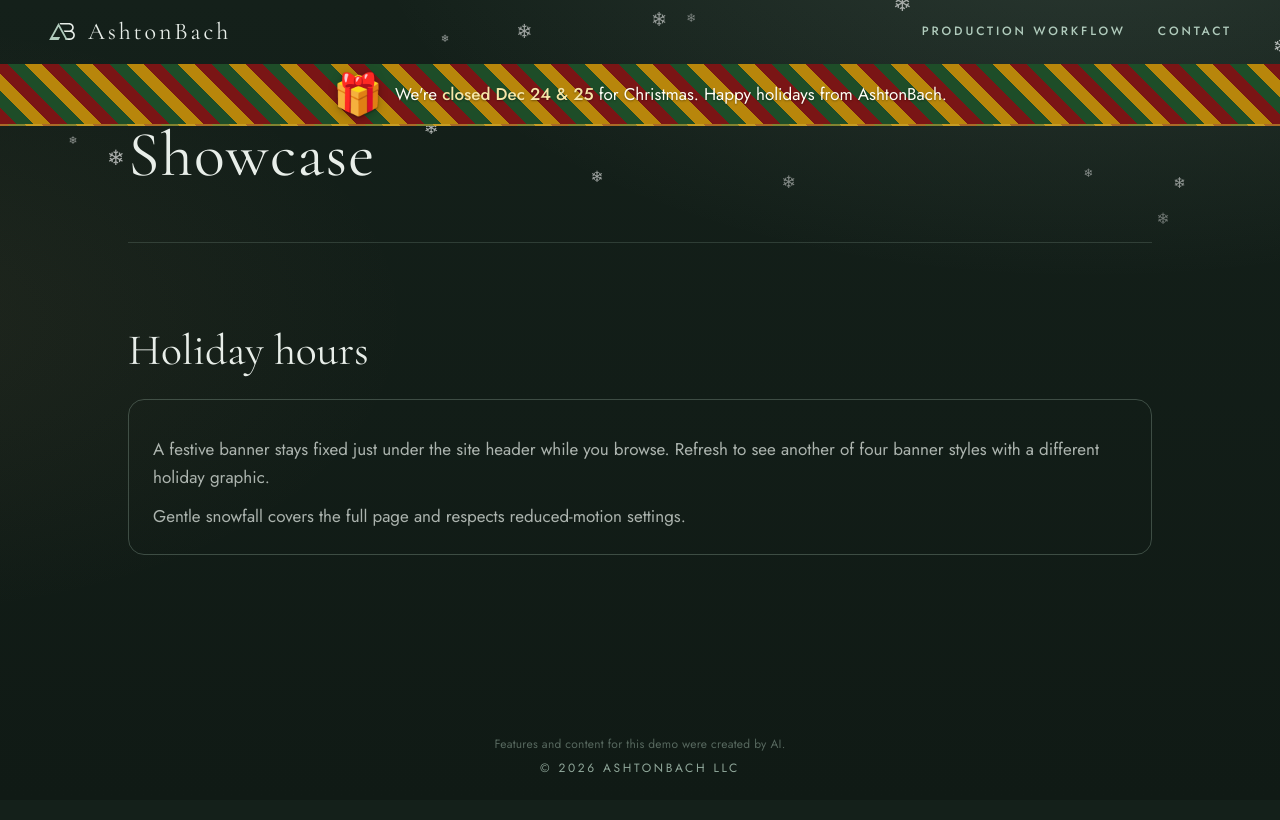
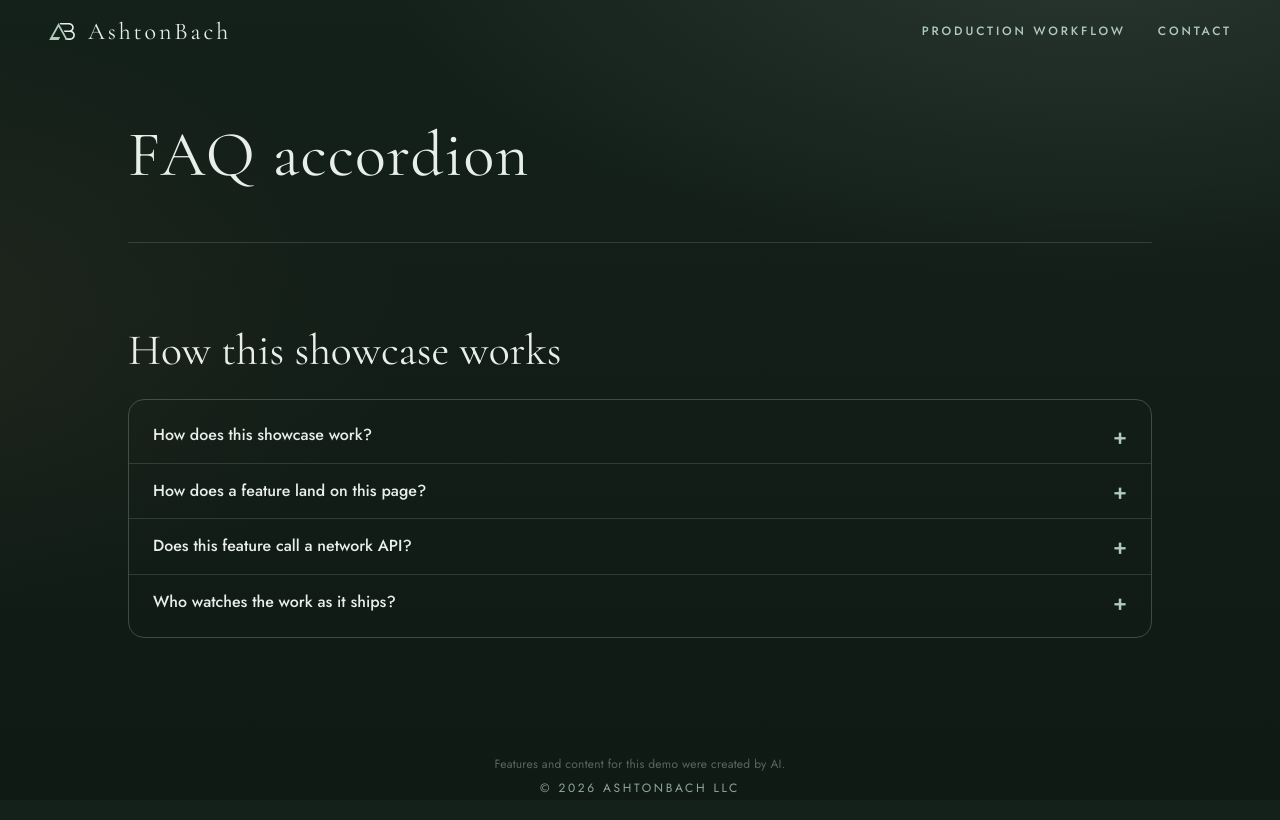
Before and after one commit to ashtonbach/agent-showcase, a Next.js app: page / in a window 1280 px wide. Built offline with nearby package versions, Linux system fonts and the light colour scheme.

Commit message:
Feature: merged by Rowan (AI reviewer) after REVIEW: APPROVE ea30d16 (#sc/faq-accordion-tn6vpp)
Merged by Rowan (AI reviewer) after REVIEW: APPROVE ea30d16 and kit-gate PASS (via merge_confirm).

```diff
--- a/app/lab/current.json
+++ b/app/lab/current.json
@@ -1 +1 @@
-{"slug":"custom-1792469967"}
+{"slug":"faq-accordion"}
--- a/app/lab/custom-1792469967/index.tsx
+++ /dev/null
@@ -1,89 +0,0 @@
-"use client";
-import { useEffect, useState, type CSSProperties } from "react";
-
-const VARIATIONS = [
-  { emoji: "🎄", accent: "lab-v0" },
-  { emoji: "⭐", accent: "lab-v1" },
-  { emoji: "🎁", accent: "lab-v2" },
-  { emoji: "❄️", accent: "lab-v3" },
-];
-
-const css = `
-.lab-wrap{width:min(720px,100%);margin:8px auto 56px;padding-top:108px}
-.lab-banner{position:fixed;left:0;right:0;top:var(--header-h,64px);z-index:18;max-height:100px;display:flex;align-items:center;justify-content:center;padding:10px 16px;box-sizing:border-box;border-bottom:2px solid rgba(212,175,55,.55);pointer-events:none}
-.lab-v0{background:linear-gradient(90deg,#8b1a1a,#1a5c2e 50%,#8b6914)}
-.lab-v1{background:linear-gradient(135deg,#6d1212,#2d6b3a 40%,#c9a227 80%)}
-.lab-v2{background:repeating-linear-gradient(45deg,#7a1515,#7a1515 12px,#1e4d28 12px,#1e4d28 24px,#b8860b 24px,#b8860b 36px)}
-.lab-v3{background:linear-gradient(180deg,#9b2222,#246b38);border-top:3px solid #d4af37}
-.lab-banner-inner{display:flex;align-items:center;gap:12px;max-width:960px;color:#fffef5;text-align:center;font-family:var(--sans);font-size:clamp(14px,2.8vw,17px);line-height:1.35;text-shadow:0 1px 2px rgba(0,0,0,.35)}
-.lab-banner-art{font-size:clamp(28px,6vw,40px);line-height:1;filter:drop-shadow(0 2px 4px rgba(0,0,0,.25))}
-.lab-banner strong{color:#f5e6a8;font-weight:500}
-.lab-card{border:1px solid rgba(176,203,188,.28);border-radius:16px;padding:24px;color:var(--mist)}
-.lab-card p{margin-top:12px;color:var(--muted)}
-.lab-h2{font-family:var(--serif);font-weight:400;font-size:30px;color:var(--mist);margin-bottom:16px}
-.lab-snow{position:fixed;inset:0;z-index:12;pointer-events:none;overflow:hidden}
-.lab-flake{position:absolute;top:-8%;color:rgba(255,255,255,.85);font-size:var(--fs,14px);animation:lab-snow-fall var(--dur,12s) linear infinite;animation-delay:var(--del,0s);opacity:var(--op,.7)}
-@keyframes lab-snow-fall{to{transform:translateY(110vh) translateX(20px)}}
-@media (prefers-reduced-motion:reduce){.lab-flake{animation:none;opacity:.35}}
-@media (max-width:600px){.lab-wrap{padding-top:96px}.lab-banner{padding:8px 12px}}
-`;
-
-export default function Lab() {
-  const [variant, setVariant] = useState(0);
-  const [flakes, setFlakes] = useState<{ l: number; fs: number; dur: number; del: number; op: number }[]>([]);
-
-  useEffect(() => {
-    setVariant(Math.floor(Math.random() * 4));
-    setFlakes(
-      Array.from({ length: 28 }, () => ({
-        l: Math.random() * 100,
-        fs: 10 + Math.random() * 14,
-        dur: 8 + Math.random() * 10,
-        del: Math.random() * 8,
-        op: 0.45 + Math.random() * 0.45,
-      }))
-    );
-  }, []);
-
-  const v = VARIATIONS[variant];
-  return (
-    <section data-lab="custom-1792469967" aria-labelledby="lab-holiday-h2" className="lab-wrap">
-      <h2 id="lab-holiday-h2" className="lab-h2">Holiday hours</h2>
-      <div className={`lab-banner ${v.accent}`} aria-live="polite">
-        <div className="lab-banner-inner">
-          <span className="lab-banner-art" aria-hidden="true">{v.emoji}</span>
-          <p>
-            We&apos;re <strong>closed Dec 24 &amp; 25</strong> for Christmas. Happy holidays from AshtonBach.
-          </p>
-        </div>
-      </div>
-      <div className="lab-snow" aria-hidden="true">
-        {flakes.map((f, i) => (
-          <span
-            key={i}
-            className="lab-flake"
-            style={
-              {
-                left: `${f.l}%`,
-                "--fs": `${f.fs}px`,
-                "--dur": `${f.dur}s`,
-                "--del": `${f.del}s`,
-                "--op": f.op,
-              } as CSSProperties
-            }
-          >
-            ❄
-          </span>
-        ))}
-      </div>
-      <div className="lab-card">
-        <p>
-          A festive banner stays fixed just under the site header while you browse. Refresh to see another
-          of four banner styles with a different holiday graphic.
-        </p>
-        <p>Gentle snowfall covers the full page and respects reduced-motion settings.</p>
-      </div>
-      <style>{css}</style>
-    </section>
-  );
-}
--- /dev/null
+++ b/app/lab/faq-accordion/index.tsx
@@ -0,0 +1,50 @@
+"use client";
+
+import { useState } from "react";
+
+const ITEMS = [
+  { id: "faq-how", q: "How does this showcase work?", a: "A live run puts one small feature on this page. Alder writes it, Rowan reviews it, and Cedar checks the preview before the slot stays." },
+  { id: "faq-slot", q: "How does a feature land on this page?", a: "The coder ships a client component in the lab folder, points the home page at it, and sets the current lab slug so the heading matches the demo." },
+  { id: "faq-net", q: "Does this feature call a network API?", a: "No. Lab features stay self-contained: no fetch, sockets, or remote data, so the demo can be reviewed from the rendered page alone." },
+  { id: "faq-watch", q: "Who watches the work as it ships?", a: "Viewers follow the live stream while the coordinator posts the preview URL in team chat. Review and QA then run against that preview." },
+];
+
+const css = `
+.lab-faq{width:min(720px,100%);margin:8px auto 56px;color:var(--mist,#F2EFE6);box-sizing:border-box}
+.lab-faq h2{font-family:var(--serif);font-weight:400;font-size:30px;line-height:1.2;margin:0 0 20px}
+.lab-card{border:1px solid rgba(176,203,188,.28);border-radius:16px;padding:8px 0}
+.lab-item+.lab-item{border-top:1px solid rgba(176,203,188,.18)}
+.lab-q{width:100%;display:flex;align-items:center;justify-content:space-between;gap:16px;background:none;border:0;color:inherit;font:500 16px/1.4 var(--sans);text-align:left;padding:16px 24px;cursor:pointer}
+.lab-q:focus-visible{outline:2px solid var(--sage);outline-offset:-2px}
+.lab-q span:first-child{min-width:0}
+.lab-mark{flex:0 0 auto;color:var(--sage);font-size:22px;line-height:1}
+.lab-a{margin:0;padding:0 24px 18px;color:#E8EEE9;font:400 15px/1.55 var(--sans)}
+@media (prefers-reduced-motion:reduce){.lab-q{transition:none}}
+`;
+
+export default function FaqAccordion() {
+  const [open, setOpen] = useState<string | null>(null);
+  return (
+
+    <section className="lab-faq" data-lab="faq-accordion" aria-labelledby="lab-faq-title">
+      <h2 id="lab-faq-title">How this showcase works</h2>
+      <style>{css}</style>
+      <div className="lab-card">
+        {ITEMS.map((item) => {
+          const on = open === item.id;
+          return (
+            <div className="lab-item" key={item.id}>
+              <button type="button" className="lab-q" aria-expanded={on} aria-controls={item.id} onClick={() => setOpen(on ? null : item.id)}>
+                <span>{item.q}</span>
+                <span className="lab-mark" aria-hidden="true">{on ? "−" : "+"}</span>
+              </button>
+              <div id={item.id} role="region" hidden={!on}>
+                <p className="lab-a">{item.a}</p>
+              </div>
+            </div>
+          );
+        })}
+      </div>
+    </section>
+  );
+}
--- a/app/page.tsx
+++ b/app/page.tsx
@@ -1,4 +1,4 @@
-import Lab from "./lab/custom-1792469967";
+import Lab from "./lab/faq-accordion";
 import { readDemoKey, demoTitle } from "./demo-name";
 const demoKey = readDemoKey();
 const demoName = demoTitle();
```
